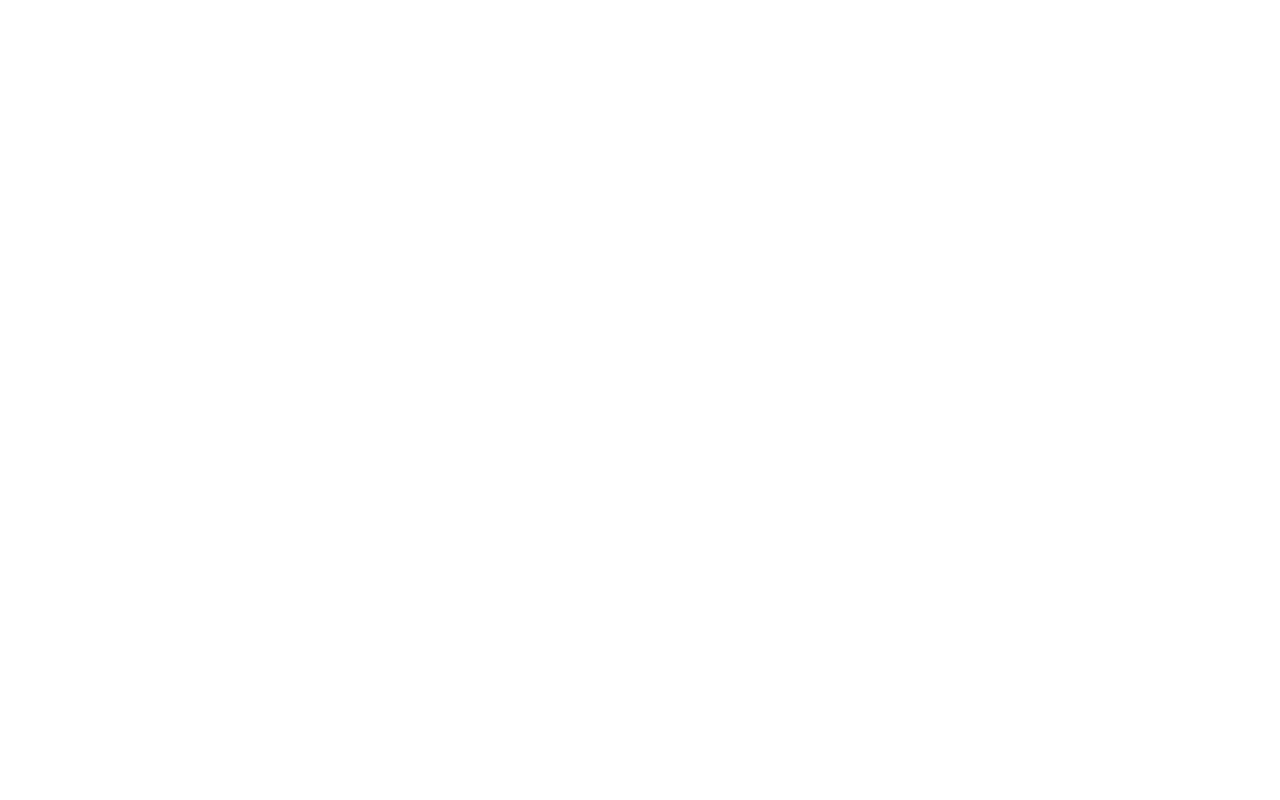
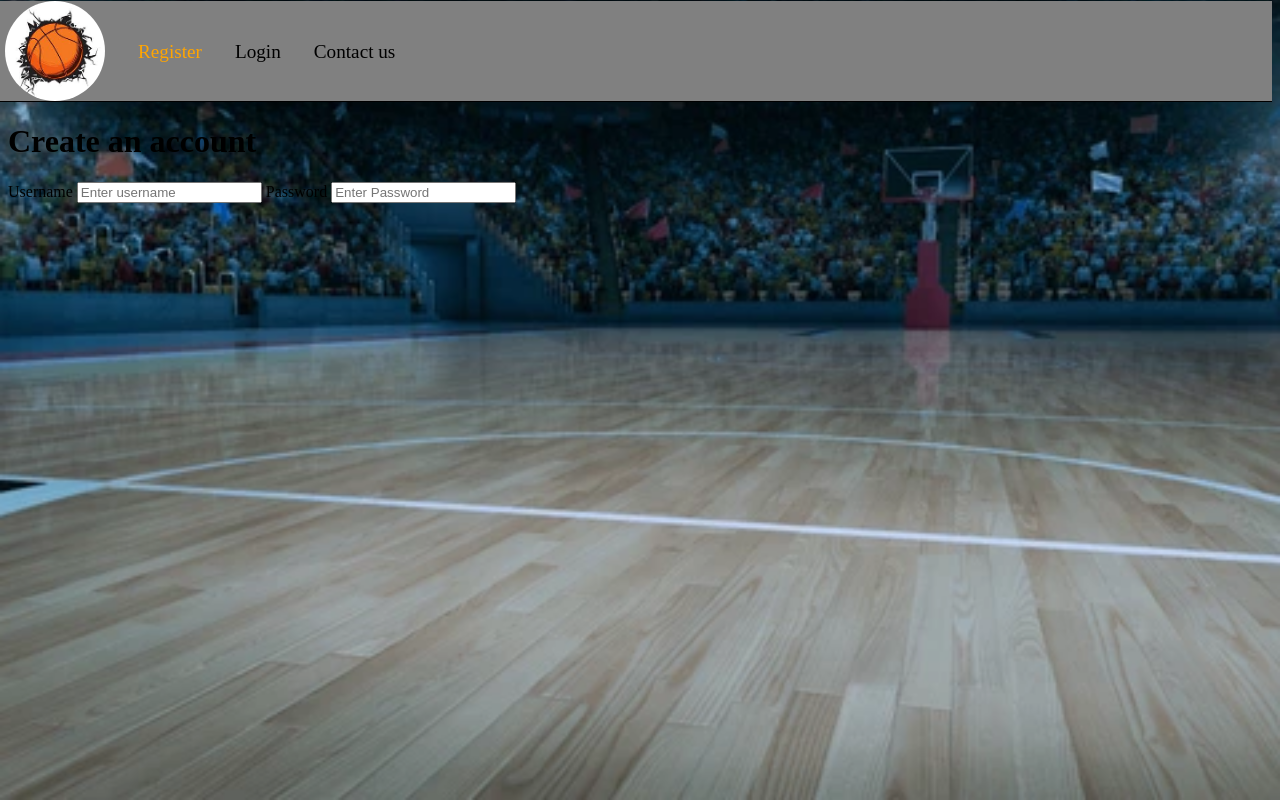
Before and after one commit to NRGNEY0/Basketball-team-, a plain HTML site: page Register.htm in a window 1280 px wide. Drawn offline with Linux system fonts and the light colour scheme.

Commit message:
Started the registr page

```diff
--- a/Register.css
+++ b/Register.css
@@ -0,0 +1,57 @@
+body{
+    background-image: url(professional-basketball-arena-made-3d-600nw-1512115049.jpg.webp);
+    background-repeat: no-repeat;
+    background-size: cover;
+    background-attachment: fixed;
+    background-position: center;
+}
+
+.Navbar{
+    border-bottom: 1px solid black;
+    height: 100px;
+    max-width: 106%;
+    background-color: grey;
+    margin-top: -15px;
+    margin-left: -8px;
+
+
+}
+
+.logo{
+    margin-left: -35px;
+}
+
+.hori{
+    list-style-type: none; /* removes bullet points */
+    display: flex; /*This makes  */
+    gap: 33px;
+
+}
+
+.menu{
+    margin-top: 40px;
+    font-weight: 500;
+
+}
+
+a{
+    text-decoration: none; /* Removes all the underlines from all anchor tags*/
+    color: black;
+    font-size: larger;
+}
+
+li a:hover{
+    color: whitesmoke;
+}
+
+img{
+    border-radius: 50%;
+}
+
+.active{
+    color: orange;
+}
+
+.register{
+
+}
--- a/Register.htm
+++ b/Register.htm
@@ -0,0 +1,44 @@
+<!DOCTYPE html>
+<html lang="en">
+<head>
+    <meta charset="UTF-8">
+    <meta name="viewport" content="width=device-width, initial-scale=1.0">
+    <title>Document</title>
+    <link rel="stylesheet" href="Register.css">
+</head>
+<body>
+    <!--Navbar to hold all the menu items-->
+<div class="Navbar">
+    <ul class="hori">
+       <li class="logo" >
+        <a href="Home.htm">
+            <img src="Bball logo.jpeg" style="width: 100px;height: 100px;" > <!--The image when clicked will redirect the user back to the home page-->
+        </a>
+       </li>
+
+       <li class="menu">
+        <a href="Register.htm" class = "active">Register</a>
+       </li>
+
+       <li class="menu">
+        <a href="Login.htm" >Login</a>
+       </li>
+
+       <li class="menu">
+        <a href="Contact.htm"> Contact us</a>
+       </li>
+    </ul>
+</div>
+
+<div class="register"> <!-- the user will be redirected to this place if they do not have an account -->
+    <h1>Create an account</h1>
+    <label for="Username">Username</label>
+    <input type="text" id="Username" placeholder="Enter username">
+
+    <label for="Password">Password</label>
+    <input type="text" id="Password" placeholder="Enter Password">
+
+</div>
+
+</body>
+</html>
```
Also changed, not shown: Login.css (+12 -1 lines), Login.htm (+5 -3 lines).
